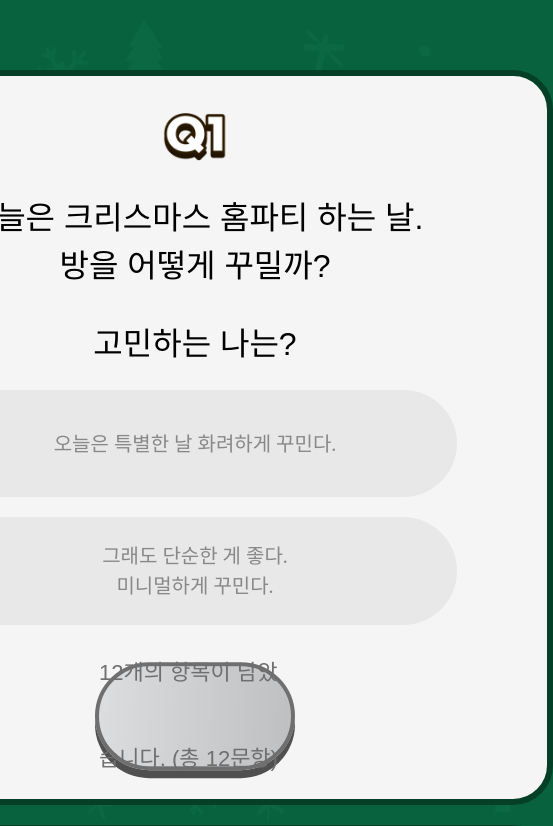
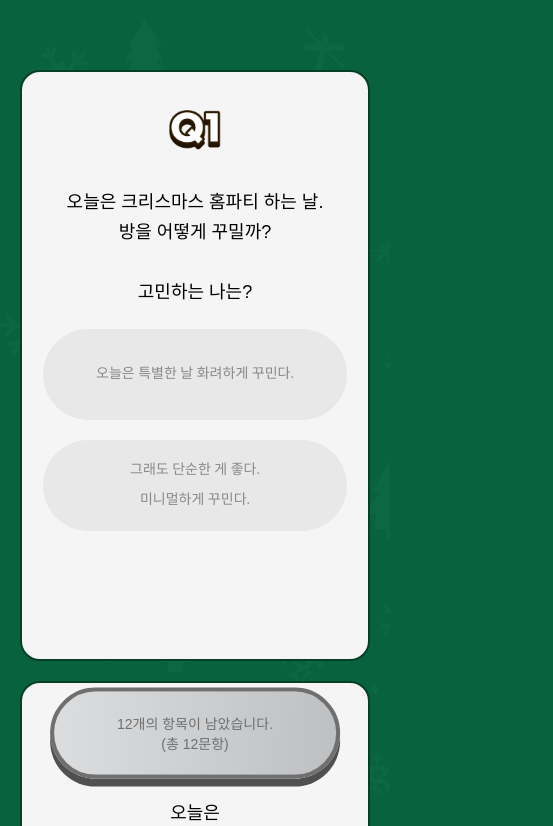
Before and after one commit to MBTImaker/MBTImaker-React-frontend, a React (Create React App) app: page /check in a window 390 px wide. Shown: the top 826 px of the page, 553 px wide, since content can reach past the window. Built offline with nearby package versions, Linux system fonts and the light colour scheme; a web font is replaced by a local one.

Commit message:
Style: mobile ver

```diff
--- a/src/components/answer-button/answer-button.tsx
+++ b/src/components/answer-button/answer-button.tsx
@@ -15,6 +15,13 @@ const StyledButton = styled.button<{ isClicked: boolean }>`
   white-space: pre;
   line-height: 30px;
   font-family: "SBAggroM";
+
+  @media screen and (max-width: ${(props) => props.theme.media.sm}px) {
+    width: 88%;
+    height: 10.76vh;
+    font-size: 0.875rem;
+    line-height: 30px;
+  }
 `;
 
 type AnswerButtonProps = {
--- a/src/components/question-box/question-box.tsx
+++ b/src/components/question-box/question-box.tsx
@@ -18,14 +18,22 @@ const StyledBox = styled.li`
   padding-top: 30px;
 
   @media screen and (max-width: ${(props) => props.theme.media.sm}px) {
+    width: 100%;
+    height: 70vh;
     padding-top: 6.59%;
+    border-radius: 20px;
+    border-width: 2px;
   }
 `;
 
 const StyledId = styled.div<{ image: any }>`
   height: 70px;
   content: url(${(props) => props.image});
-  padding: 11px 0px;
+  padding: 11px 0;
+
+  @media screen and (max-width: ${(props) => props.theme.media.sm}px) {
+    padding: 15px 0;
+  }
 `;
 
 const StyledQuestionContainer = styled.div`
@@ -41,7 +49,11 @@ const StyledQuestionContainer = styled.div`
 const StyledQuestion = styled.h3`
   font-size: 2rem;
   white-space: pre;
-  font-weight: 100;
+
+  @media screen and (max-width: ${(props) => props.theme.media.sm}px) {
+    font-size: 1.125rem;
+    line-height: 30px;
+  }
 `;
 
 const StyledButtonContainer = styled.div`
--- a/src/pages/check/index.tsx
+++ b/src/pages/check/index.tsx
@@ -13,6 +13,10 @@ const StyledBoxContainer = styled.ul`
   align-items: center;
   padding: 70px 0;
   gap: 20px;
+
+  @media screen and (max-width: ${(props) => props.theme.media.sm}px) {
+    padding: 70px 20px;
+  }
 `;
 
 const StyledMoveToNext = styled.div<{ remainQuestion: number }>`
@@ -38,7 +42,10 @@ const StyledMoveToNext = styled.div<{ remainQuestion: number }>`
   cursor: ${(props) => (props.remainQuestion > 0 ? "default" : "pointer")};
 
   @media screen and (max-width: ${(props) => props.theme.media.sm}px) {
-    width: 200px;
+    width: 74.3%;
+    height: 10.76%;
+    font-size: 0.875rem;
+    line-height: 30px;
   }
 `;
 
@@ -46,7 +53,12 @@ const StyledMoveToNextSpan = styled.span<{ remainQuestion: number }>`
   color: ${(props) =>
     props.remainQuestion > 0 ? PALETTE.DARK_GRAY_01 : PALETTE.WHITE};
   font-size: 1.375rem;
-  line-height: 86px;
+  text-align: center;
+
+  @media screen and (max-width: ${(props) => props.theme.media.sm}px) {
+    font-size: 0.875rem;
+    line-height: 20px;
+  }
 `;
 
 const Check = () => {
@@ -85,8 +97,9 @@ const Check = () => {
           <StyledMoveToNextSpan remainQuestion={remainQuestion}>
             {remainQuestion > 0 && (
               <>
-                {remainQuestion}개의 항목이 남았습니다. (총{" "}
-                {QUESTION_LIST_LENGTH}
+                {remainQuestion}개의 항목이 남았습니다.
+                <br />
+                (총 {QUESTION_LIST_LENGTH}
                 문항)
               </>
             )}
```
